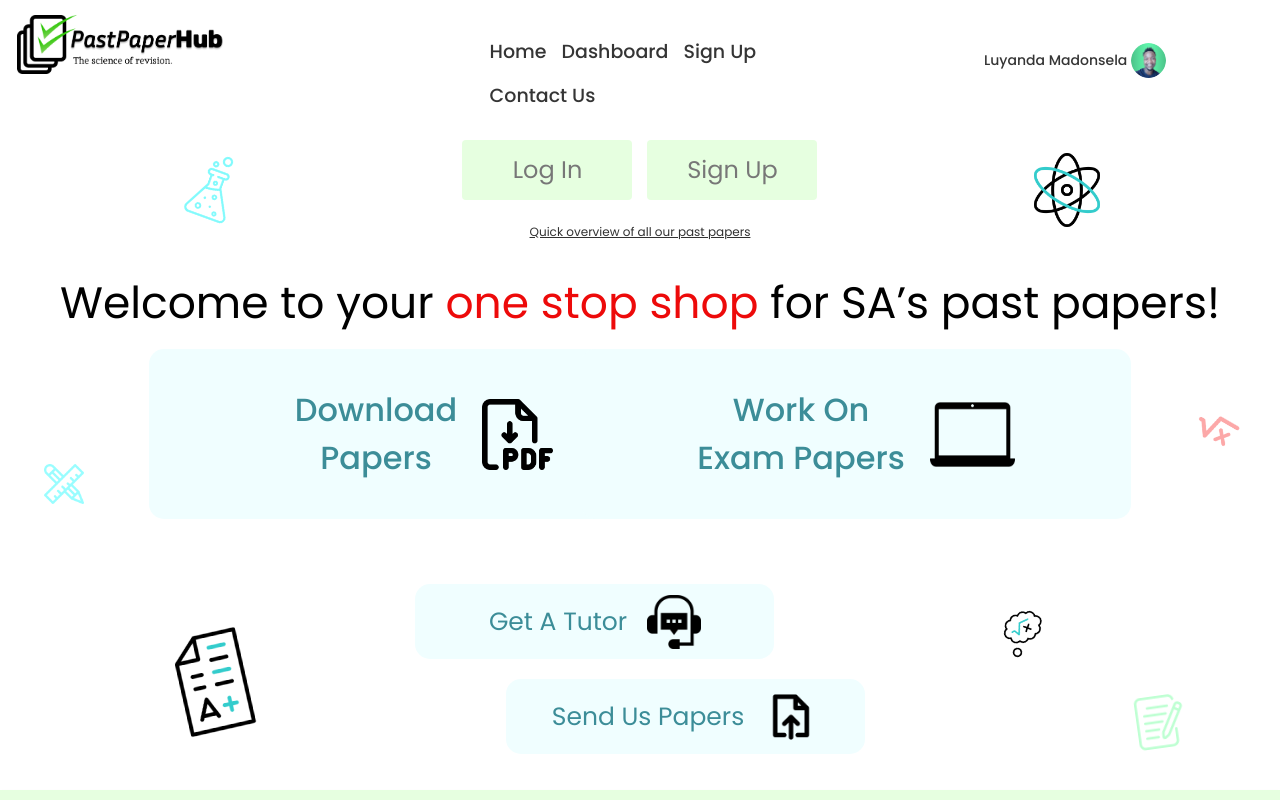
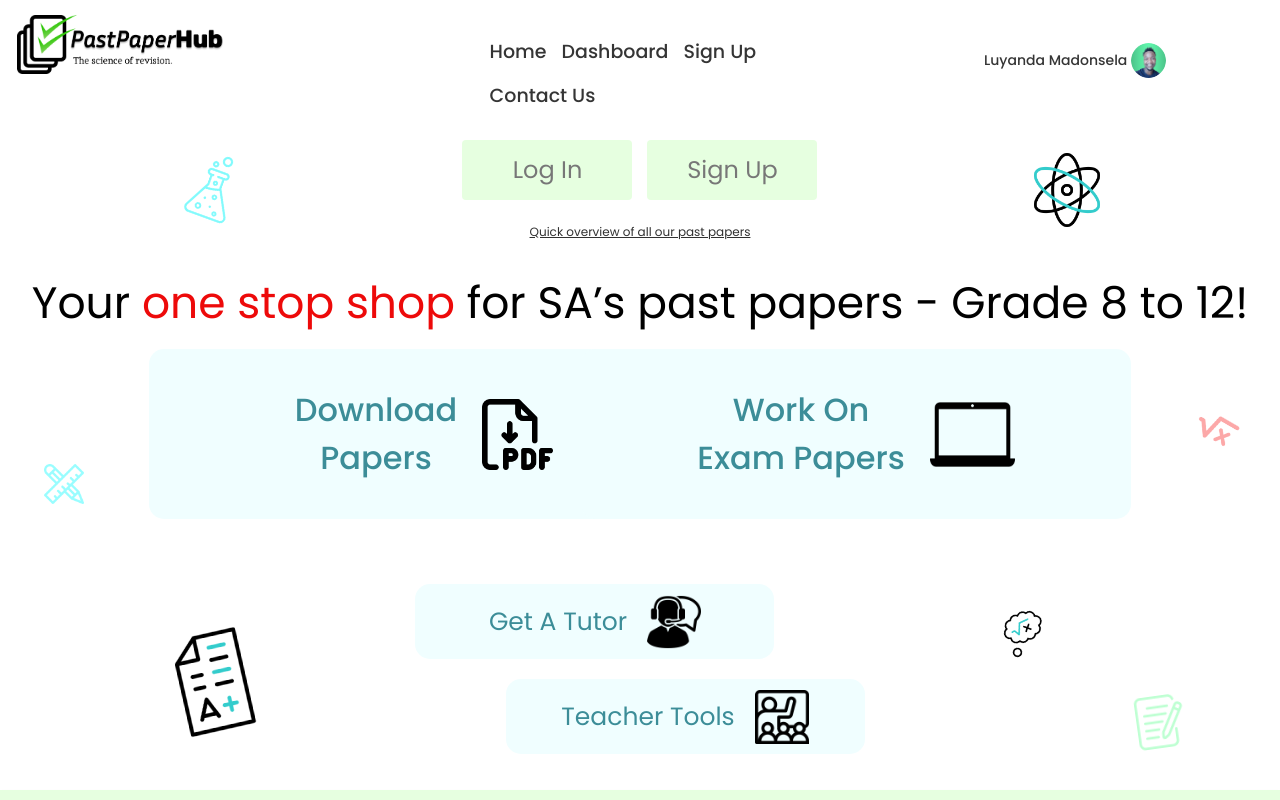
Before and after one commit to Luyanda-Madonsela/past-paper-web-app-daft, a Next.js app: page / in a window 1280 px wide. Shown: the top 800 px of the page. Built offline with nearby package versions, Linux system fonts and the light colour scheme.

Commit message:
UI Changes

```diff
--- a/app/page.js
+++ b/app/page.js
@@ -10,8 +10,8 @@ import math from '/public/images/maths.gif'
 import writing from '/public/images/writing_green.png'
 import download from '/public/images/download-pdf.png'
 import laptop from '/public/images/laptop.png'
-import tutor from '/public/images/support.png'
-import upload from '/public/images/upload-file.png'
+import tutor from '/public/images/tutor.png'
+import teacher from '/public/images/teacher_tools.png'
 import '@fontsource/poppins/300.css';
 import '@fontsource/poppins/400.css';
 import '@fontsource/poppins/500.css';
@@ -66,7 +66,7 @@ export default function Home() {
         </div>
 
         <div className={styles.mainSection2}>
-              <p>Welcome to your <span className={styles.red}>one stop shop</span> for SA’s past papers!</p>
+              <p>Your <span className={styles.red}>one stop shop</span> for SA’s past papers - Grade 8 to 12!</p>
         </div>
 
         <div className={styles.mainSection3}>
@@ -140,9 +140,9 @@ export default function Home() {
                       <Link href="/send_us_papers">
                         <button className={styles.sendPapersButt}>
                             <div>
-                                <div>Send Us Papers</div>
+                                <div>Teacher Tools</div>
                             </div>
-                            <Image src={upload} alt="Icon" width={54} height={54} />
+                            <Image src={teacher} alt="Icon" width={54} height={54} />
                         </button>
                       </Link>
 
--- a/app/page.module.css
+++ b/app/page.module.css
@@ -38,6 +38,11 @@
 
 .red{
   color: #ed0a0a;
+}
+
+.green{
+  color: #000000;
+  /* text-decoration-line: underline; */
 }
 
 .mainSection3{
```
Also changed, not shown: app/dashboard/page.js (+4 -15 lines), public/images/teacher_tools.png (added).
